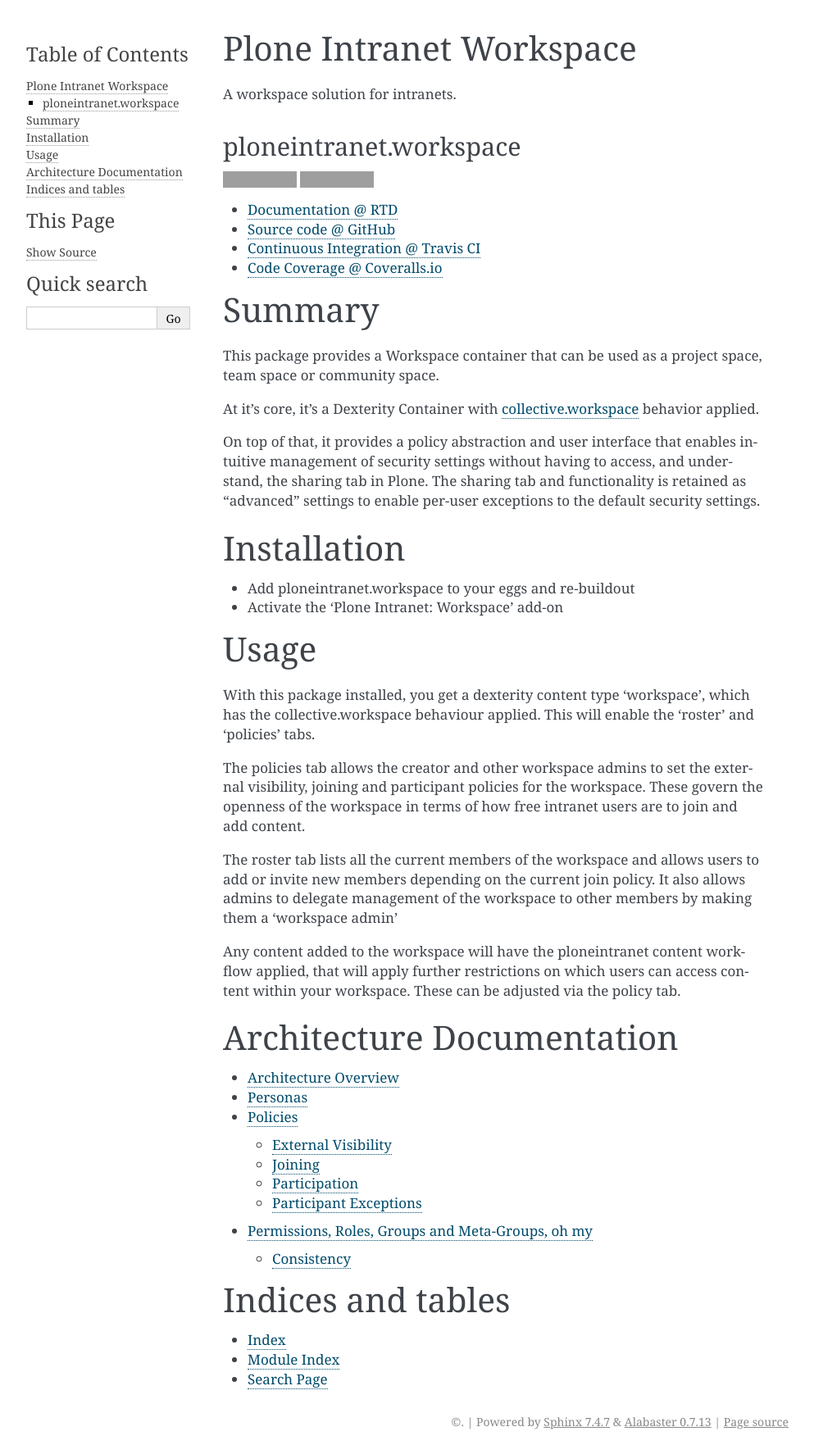
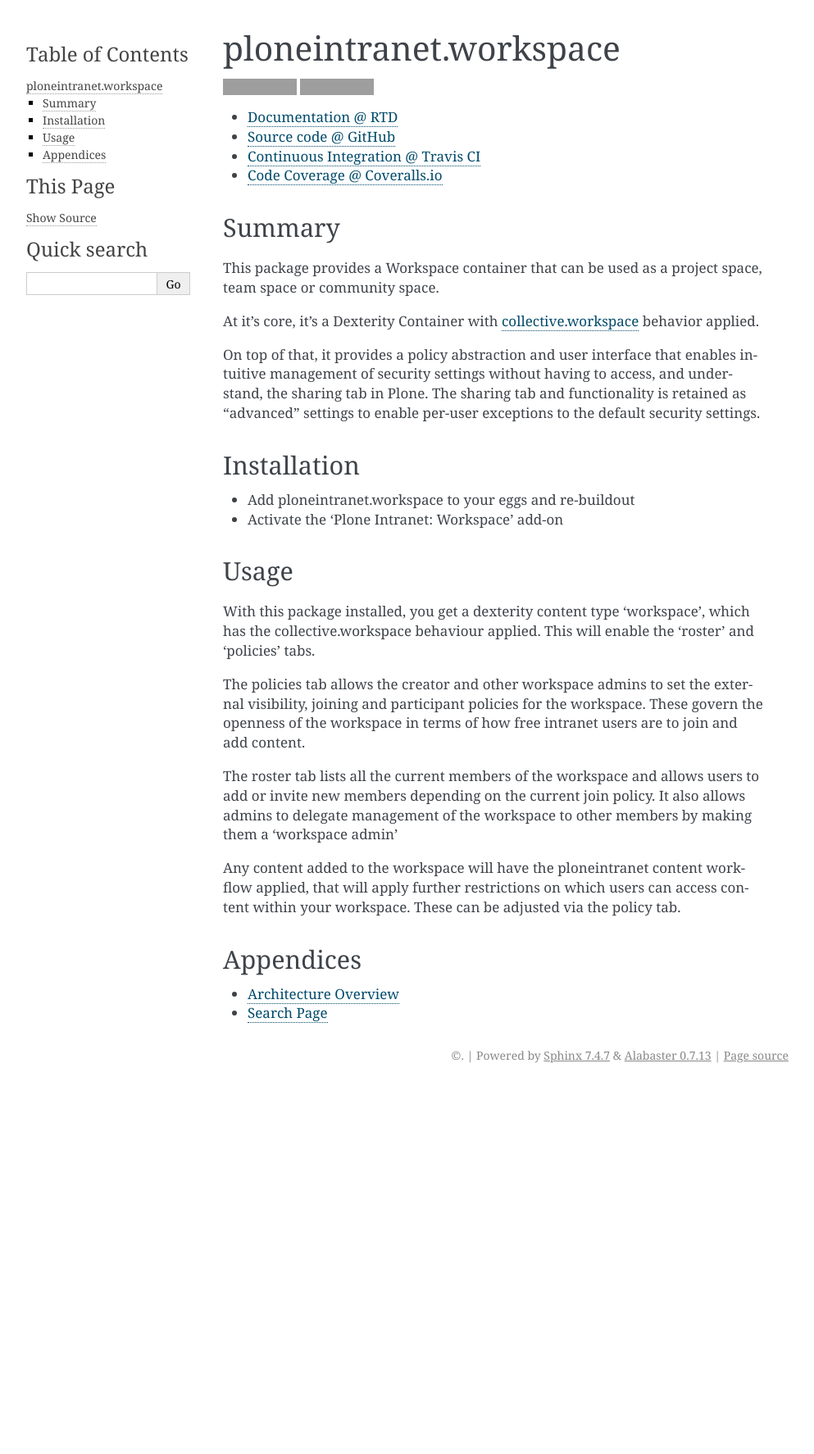
Before and after one commit to ploneintranet/ploneintranet.workspace, a Sphinx documentation site: the page built from docs/index.rst, in a window 1280 px wide. Shown: the whole page at 82% size, without its empty margins (148-1141 px from the left). Built offline with Sphinx 7.4.7, drawn with Linux system fonts in a browser that asks for light colours; after the commit the page ends 1327 px from its top, so only the background shows below that; grey boxes are pictures that could not be loaded.

Commit message:
Cleaned docs

```diff
--- a/docs/index.rst
+++ b/docs/index.rst
@@ -1,24 +1,7 @@
-Plone Intranet Workspace
-========================
-
-A workspace solution for intranets.
-
 .. include:: README.rst
 
-.. toctree::
-   :maxdepth: 1
+Appendices
+==========
 
-Architecture Documentation
-==========================
-
-.. toctree::
-    :maxdepth: 2
-
-    architecture.rst
-
-Indices and tables
-==================
-
-* :ref:`genindex`
-* :ref:`modindex`
+* :doc:`architecture`
 * :ref:`search`
```
